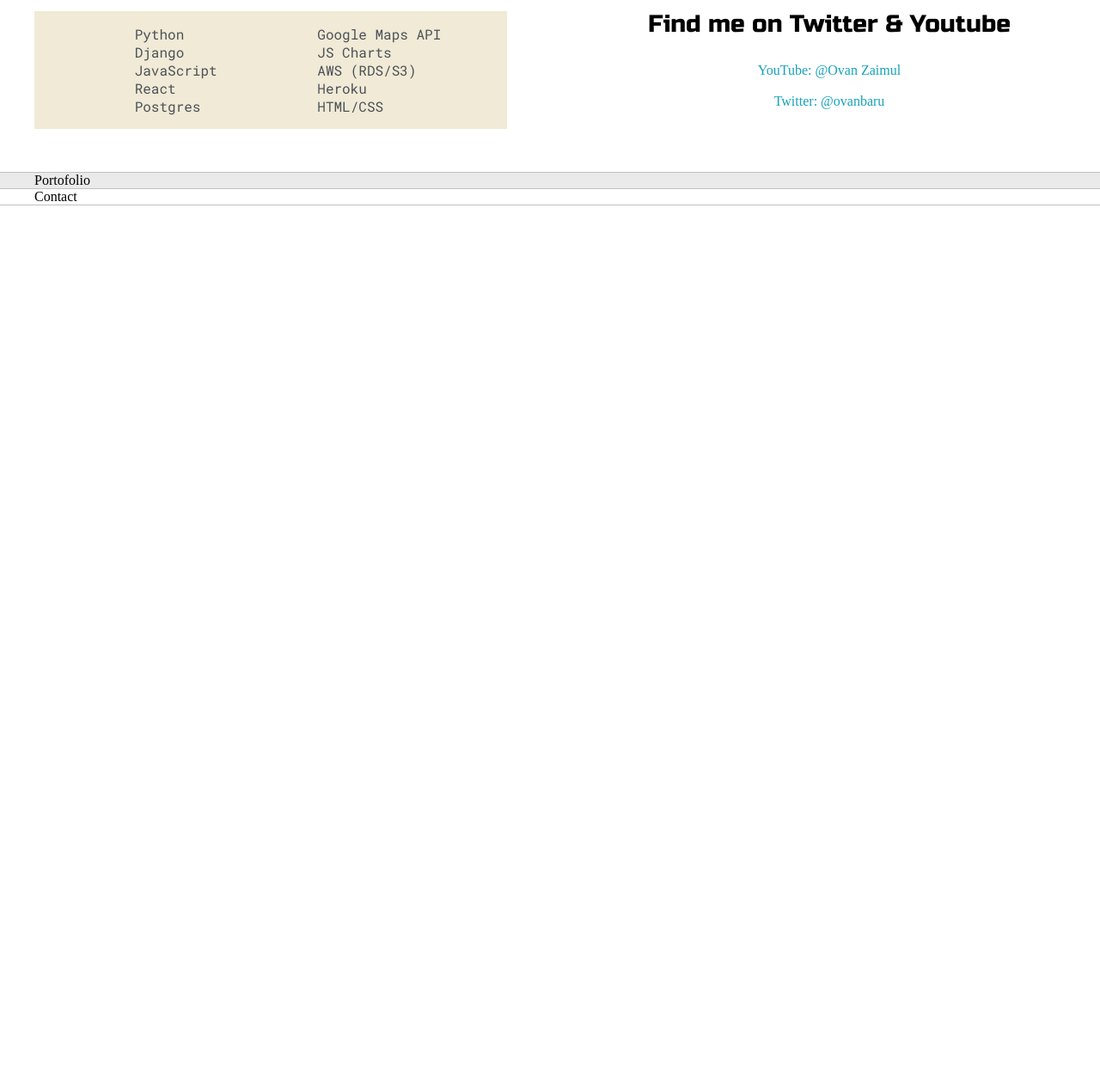
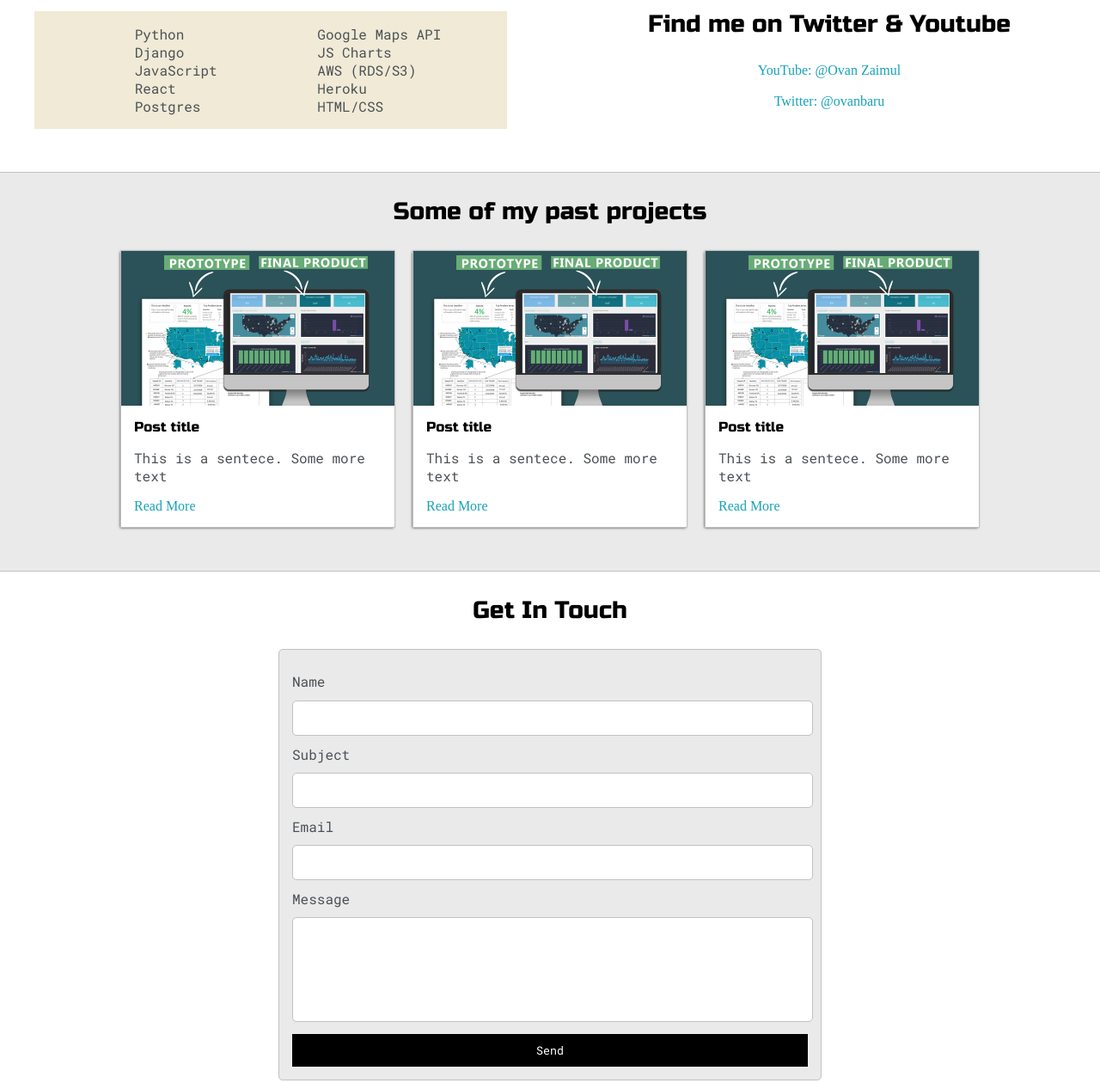
Before and after one commit to ovanzaimul/portofolio-website, a plain HTML site: page index.html in a window 1280 px wide. Shown: the part 1079-2339 px from the top of the page at 86% size. Before the commit the page ends 1318 px from the top, so only its background shows below. Drawn offline with Linux system fonts and the light colour scheme.

Commit message:
styling contact form

```diff
--- a/index.html
+++ b/index.html
@@ -24,7 +24,7 @@
             <div id="dot-3" class="browser-dot"></div>
           </div>
           <ul id="navigation">
-            <li><a href="#">Contact</a></li>
+            <li><a href="#contact">Contact</a></li>
           </ul>
         </div>
 
@@ -111,13 +111,67 @@
 
   <section class="s1">
     <div class="main-container">
-      Portofolio
+
+      <h3 style="text-align: center;">Some of my past projects</h3>
+
+      <div class="post-wrapper">
+        <div>
+          <div class="post">
+            <img class="thumbnail" src="/images/dash.jpg" alt="">
+            <div class="post-preview">
+              <h6 class="post-title">Post title</h6>
+              <p class="post-intro">This is a sentece. Some more text</p>
+              <a href="#">Read More</a>
+            </div>
+          </div>
+        </div>
+        <div>
+          <div class="post">
+            <img class="thumbnail" src="/images/dash.jpg" alt="">
+            <div class="post-preview">
+              <h6 class="post-title">Post title</h6>
+              <p class="post-intro">This is a sentece. Some more text</p>
+              <a href="#">Read More</a>
+            </div>
+          </div>
+        </div>
+        <div>
+          <div class="post">
+            <img class="thumbnail" src="/images/dash.jpg" alt="">
+            <div class="post-preview">
+              <h6 class="post-title">Post title</h6>
+              <p class="post-intro">This is a sentece. Some more text
+              </p>
+              <a href="#">Read More</a>
+            </div>
+          </div>
+        </div>
+
+      </div>
+
     </div>
   </section>
 
-  <section class="s2">
+  <section id="contact" class="s2">
     <div class="main-container">
-      Contact
+      <h3 style="text-align: center;">Get In Touch</h3>
+
+      <form id="contact-form">
+        <label>Name</label>
+        <input class="input-field" type="text" name="name">
+
+        <label for="subject">Subject</label>
+        <input type="text" class="input-field" name="subject">
+
+        <label for="email">Email</label>
+        <input type="email" class="input-field" name="email">
+
+        <label for="message">Message</label>
+        <textarea name="message" id="message" class="input-field"></textarea>
+
+
+        <input id="submit-btn" type="submit" value="Send">
+      </form>
     </div>
   </section>
 
```
